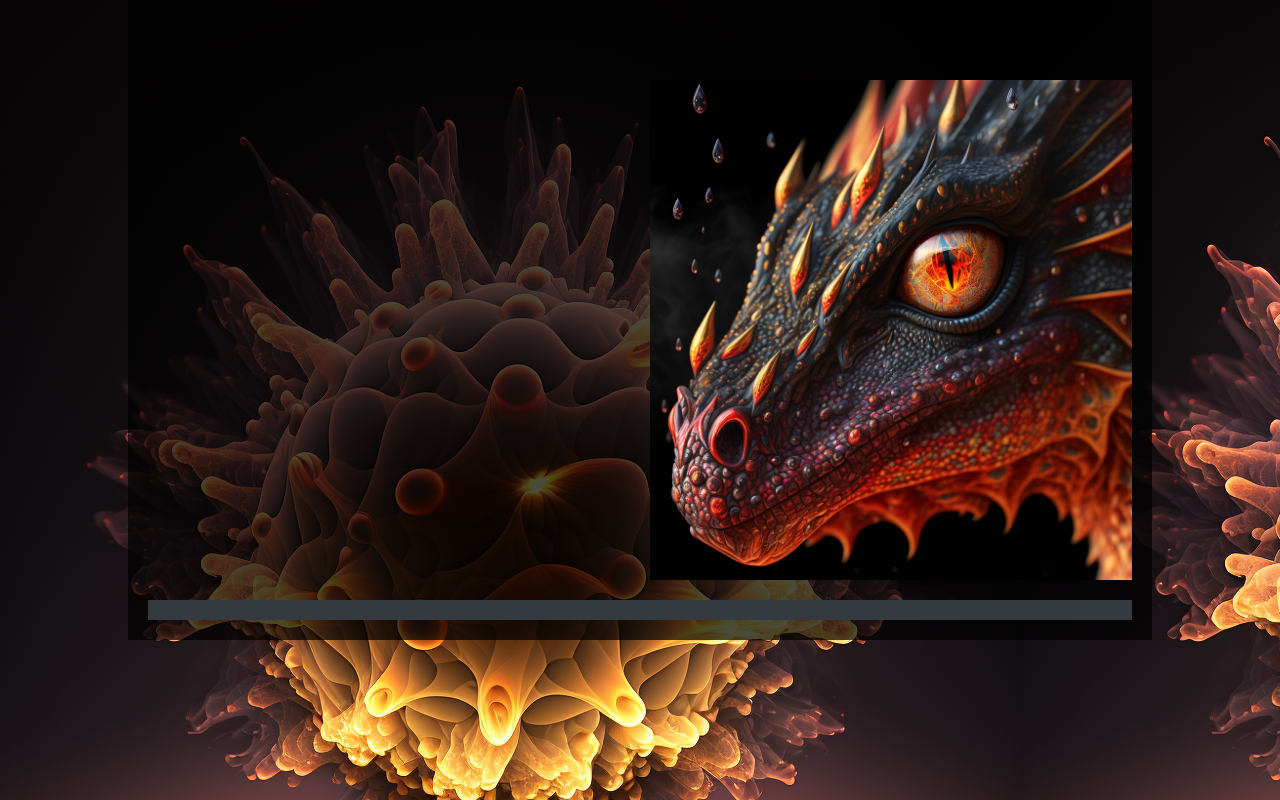
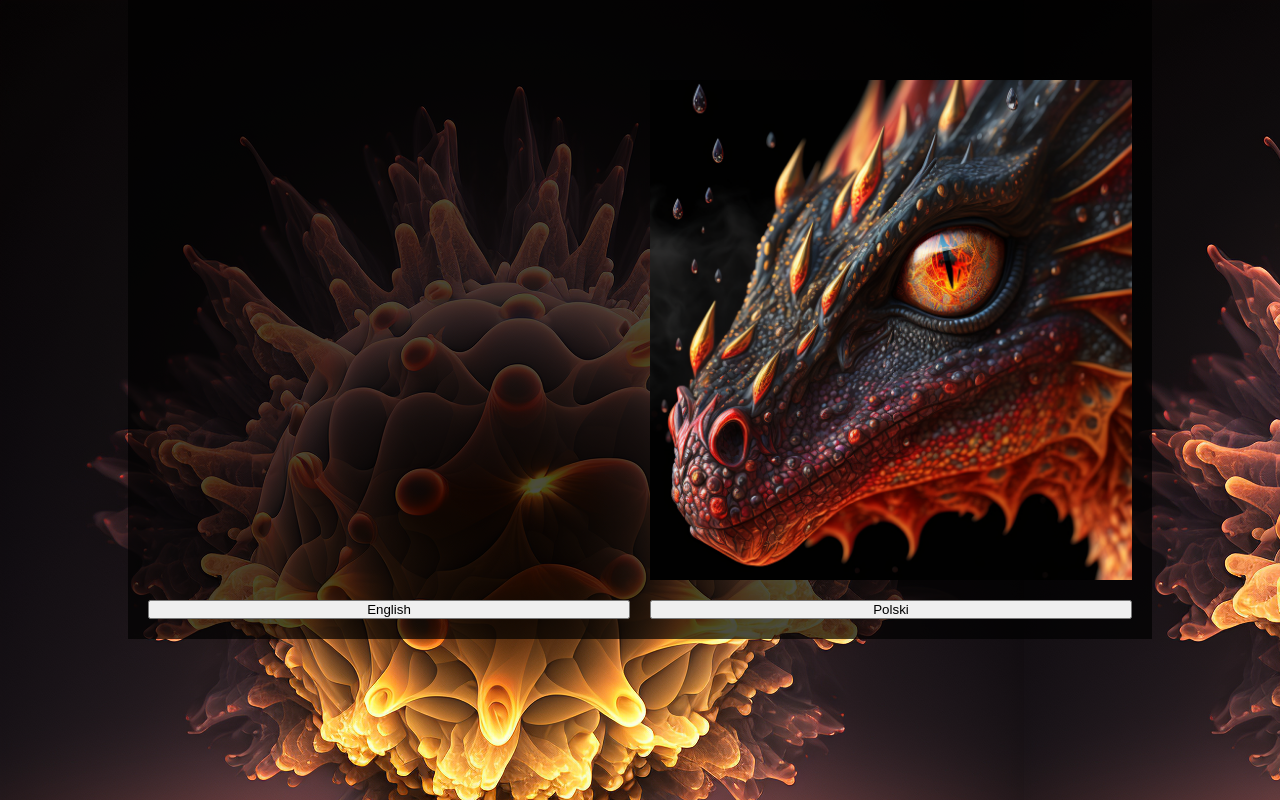
Before and after one commit to ArgoWack/PWI4, a plain HTML site: page index.html in a window 1280 px wide. Drawn offline with Linux system fonts and the light colour scheme.

Commit message:
Update index.html

```diff
--- a/index.html
+++ b/index.html
@@ -17,7 +17,8 @@
         <p class="description" data-i18n="description"></p>
       </div>
       <div class="image"></div>
-      <nav class="menu" data-i18n="menu"></nav>
+    <button onclick="changeLanguage('en')">English</button>
+		<button onclick="changeLanguage('pl')">Polski</button>
     </main>
   </body>
 </html>
```
